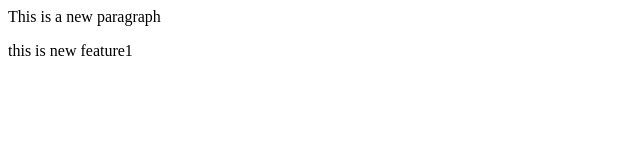
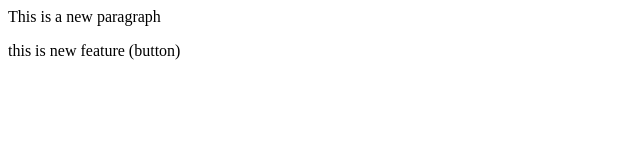
Before and after one commit to manya1710/local-repo, a plain HTML site: page index.html in a window 1280 px wide. Shown: the full height of the page, 0-640 px from the left. Drawn offline with Linux system fonts and the light colour scheme.

```diff
--- a/index.html
+++ b/index.html
@@ -1,2 +1,2 @@
 <p>This is a new paragraph</p>
-<p>this is new feature1</p>
+<p>this is new feature (button)</p>
```
